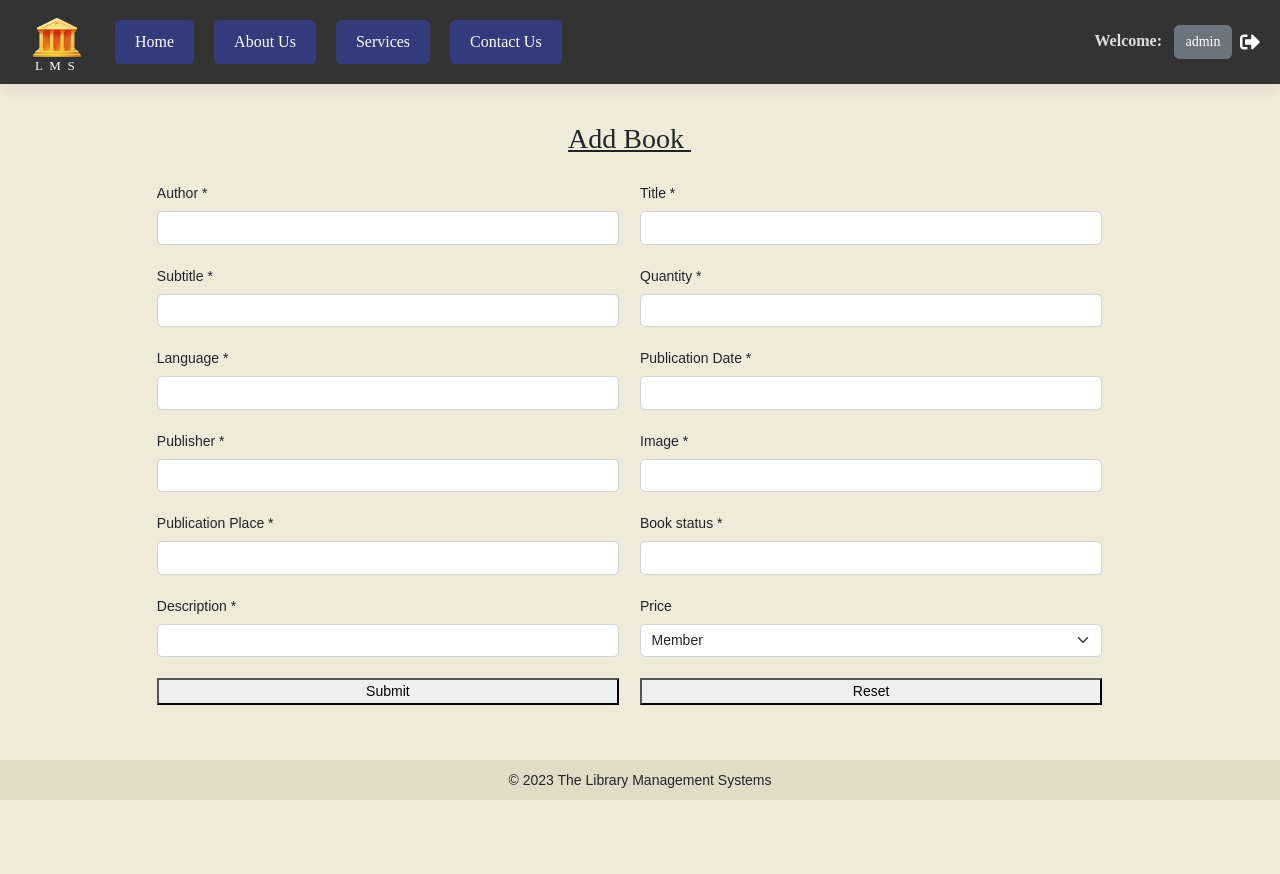
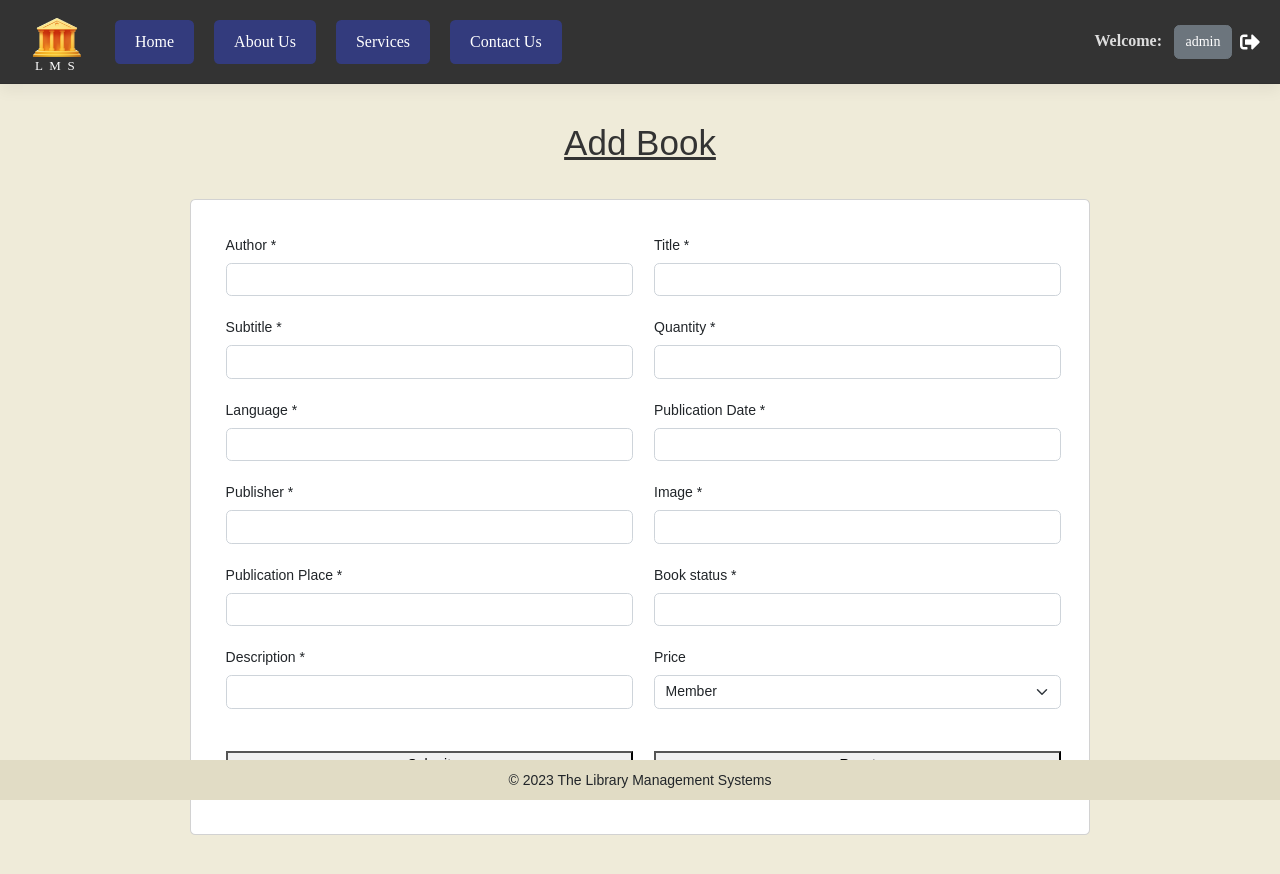
Before and after one commit to devalleytech/library-management-systems, a React (Create React App) app: page /dashboard/addbook in a window 1280 px wide. Shown: the top 874 px of the page. Before the commit the page ends 800 px from the top, so only its background shows below. Built offline with nearby package versions, Linux system fonts and the light colour scheme; data requests are answered from the project's data file; sample sign-in values are in the browser's storage.

Commit message:
change in designs

```diff
--- a/src/App.js
+++ b/src/App.js
@@ -37,7 +37,7 @@ function App() {
              <Route  path='list' element={<React.Suspense  fallback={<>...</>}>
                 <ProtectedRoute comp={Userlist}  />
             </React.Suspense>} />
-             <Route path='/dashboard/addbook' element={<React.Suspense  fallback={<>...</>}>
+             <Route path='addbook' element={<React.Suspense  fallback={<>...</>}>
                 <ProtectedRoute comp={AddBook} />
             </React.Suspense>} />
              <Route path='/dashboard/editrole' element={<React.Suspense  fallback={<>...</>}>
--- a/src/Components/Books/AddBook.js
+++ b/src/Components/Books/add-book.js
@@ -1,6 +1,6 @@
 import React, { useState } from "react";
-import { useNavigate } from "react-router-dom";
-import "./Books.css";
+import { useNavigate, Link } from "react-router-dom";
+import "./books.css";
 import { ToastContainer, toast } from 'react-toastify';
 import 'react-toastify/dist/ReactToastify.css';
 import  BookFormValidation  from '../../Utility/Validations/book-validation';
@@ -92,15 +92,17 @@ const AddBook = () => {
           hideProgressBar={true}
           newestOnTop={true}
           style={{ width: '500px' }}
-        />
-      <div className="row d-flex">
-          <div className="d-flex align-items-center justify-content-center">
-              <div className="col-md-10 col-lg-10 col-xl-11 align-items-center">
-                <h2 className="text-center title mb-4 py-2 mx-md-4">
-                  Add Book&nbsp;
-                  {/* <FabookPlus className="bookIcon" /> */}
-                </h2>
-                <form className="mx-1 mt-4 mx-md-6" onSubmit={handleOnFormSubmit}>
+      />
+        <div className="jumbotron text-center py-2">
+            <Link><h1>Add Book</h1></Link>
+      </div>
+
+
+         <div className="container py-4">
+            <div className="row d-flex justify-content-center align-items-center">
+              <div className="col-sm-10 card">
+               <div className="row mt-2 py-2 px-4">
+                   <form className="mx-1 mt-4 mx-md-6" onSubmit={handleOnFormSubmit}>
                   <div className="row d-flex flex-row mb-4">
                     <div className="form-outline flex-fill w-50 col-md-3">
                       <label className="form-label" htmlFor="fname">
@@ -333,24 +335,25 @@ const AddBook = () => {
                   </div>
 
                   <div className="row d-flex flex-row d-flex flex-row  mb-4">
-                    <div className="form-outline flex-fill  w-50 col-md-3 buttonClass">
+                    <div className="form-outline flex-fill  w-50 mt-4 col-md-3 buttonClass">
                       <button type="submit" className="w-100">
                       Submit
                     </button>
                 </div>
-                <div className="form-outline flex-fill w-50 col-md-3 buttonClass">
+                <div className="form-outline flex-fill w-50 mt-4 col-md-3 buttonClass">
                       <button type="button" className="w-100" onClick={() => navigateToHome()}>
                       Reset
                     </button>
                     </div>
                 </div>
             </form>
+            </div>
+             <p className="col-sm-10 mx-2 py-2"></p>
+              </div>
+        </div>
+          <p className="col-sm-10 mx-4 py-4 mb-4 p-4"></p>
+          </div>
 
-             </div>
-
-        </div>
-
-      </div>
 
     </div>
   );
--- a/src/Components/Books/index.js
+++ b/src/Components/Books/index.js
@@ -1,3 +1,3 @@
-import AddBook from './AddBook'
-
-export { AddBook }
+import { lazy } from 'react';
+const AddBook = lazy(() => import('./add-book'));
+export { AddBook };
--- a/src/Components/Dashboard/Dashboard.js
+++ b/src/Components/Dashboard/Dashboard.js
@@ -18,8 +18,6 @@ const Dashboard = () => {
         })
         .catch(error => console.error(error));
     }, []);
-
-
     return (
       <>
         {(checkForoutlet==="/dashboard") && <div className="py-4">
@@ -58,7 +56,7 @@ const Dashboard = () => {
               <div className="col-sm-3 mx-4 card">
                 <div className="row mt-2 py-2 px-4">
                   <div className="col-sm-12 mb-2 py-2 title">
-                    <Link to="/dashboard/list"><h3>Books</h3></Link>
+                    <Link to="/dashboard/addbook"><h3>Books</h3></Link>
                     <span className="badge bg-primary badge-pill">14</span>
                   </div>
                   <ul className="list-group mt-2 py-2">
--- a/src/Components/Users/sign-up.js
+++ b/src/Components/Users/sign-up.js
@@ -68,7 +68,7 @@ const Signup = () => {
             toast.success('User Registration have been done Successfully!');
             setTimeout(() => {
               navigate("/login");
-            }, 2000);
+            }, 4000);
           }).catch(e => {
             console.log(e);
           });
--- a/src/Utility/Validations/users-validation.js
+++ b/src/Utility/Validations/users-validation.js
@@ -1,5 +1,5 @@
 let validRegexEmail = /^\w+([-]?\w+)*@\w+([-]?\w+)*(\.\w{2,3})+$/;
-let phoneNum = /^\(?([0-9]{3})\)?[-. ]?([0-9]{3})[-. ]?([0-9]{4})$/;
+let phoneNum = /^\(?([0-10]{3})\)?[-. ]?([0-10]{3})[-. ]?([0-10]{4})$/;
 let passwordRegExp = /^(?=.*\d)(?=.*[a-z])(?=.*[A-Z]).{8,}$/;
 
 const userRegisterFormValidation = (values) => {
--- a/src/index.js
+++ b/src/index.js
@@ -15,6 +15,5 @@ root.render(
              <App />
          </BrowserRouter>
       </UserInfoContextProvider>
-
   </React.StrictMode>
 );
--- a/user.json
+++ b/user.json
@@ -49,6 +49,36 @@
       "password": "Cosrshcl@99",
       "role": "Member",
       "createdAt": "Thu Jun 08 2023"
+    },
+    {
+      "id": 7,
+      "fname": "Ghan",
+      "lname": "Shyam",
+      "email": "ghan@gmail.com",
+      "phone": "989699544",
+      "password": "Cosrshcl@99",
+      "role": "Member",
+      "createdAt": "Sun Jun 11 2023"
+    },
+    {
+      "id": 8,
+      "fname": "sdfsdf",
+      "lname": "efew",
+      "email": "ghan123@gmail.com",
+      "phone": "967676575",
+      "password": "Cosrshcl@99",
+      "role": "Librarian",
+      "createdAt": "Sun Jun 11 2023"
+    },
+    {
+      "id": 9,
+      "fname": "sdfsdf",
+      "lname": "efew",
+      "email": "gg232@gmail.com",
+      "phone": "967676575",
+      "password": "Cosrshcl@99",
+      "role": "Member",
+      "createdAt": "Sun Jun 11 2023"
     }
   ]
 }
```
